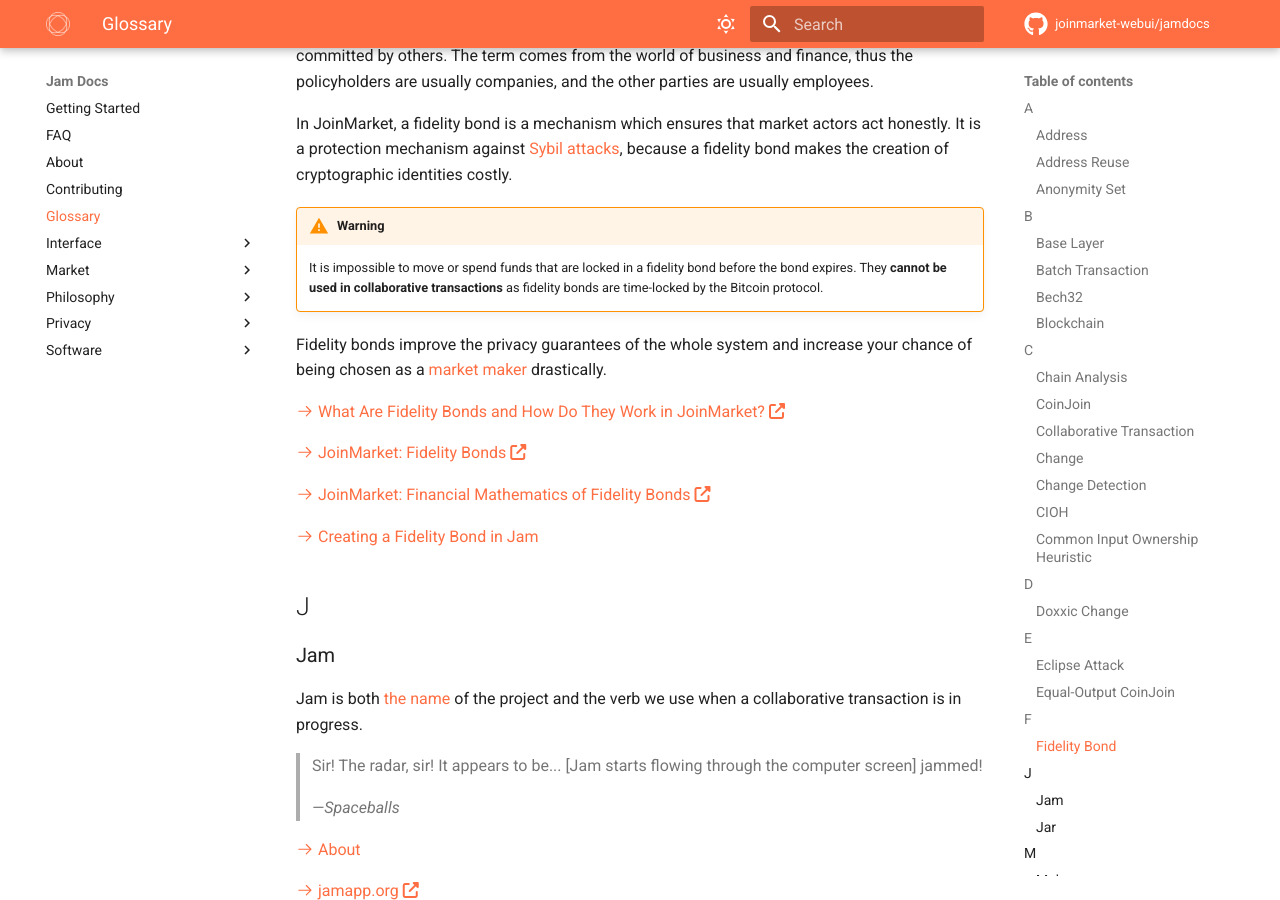
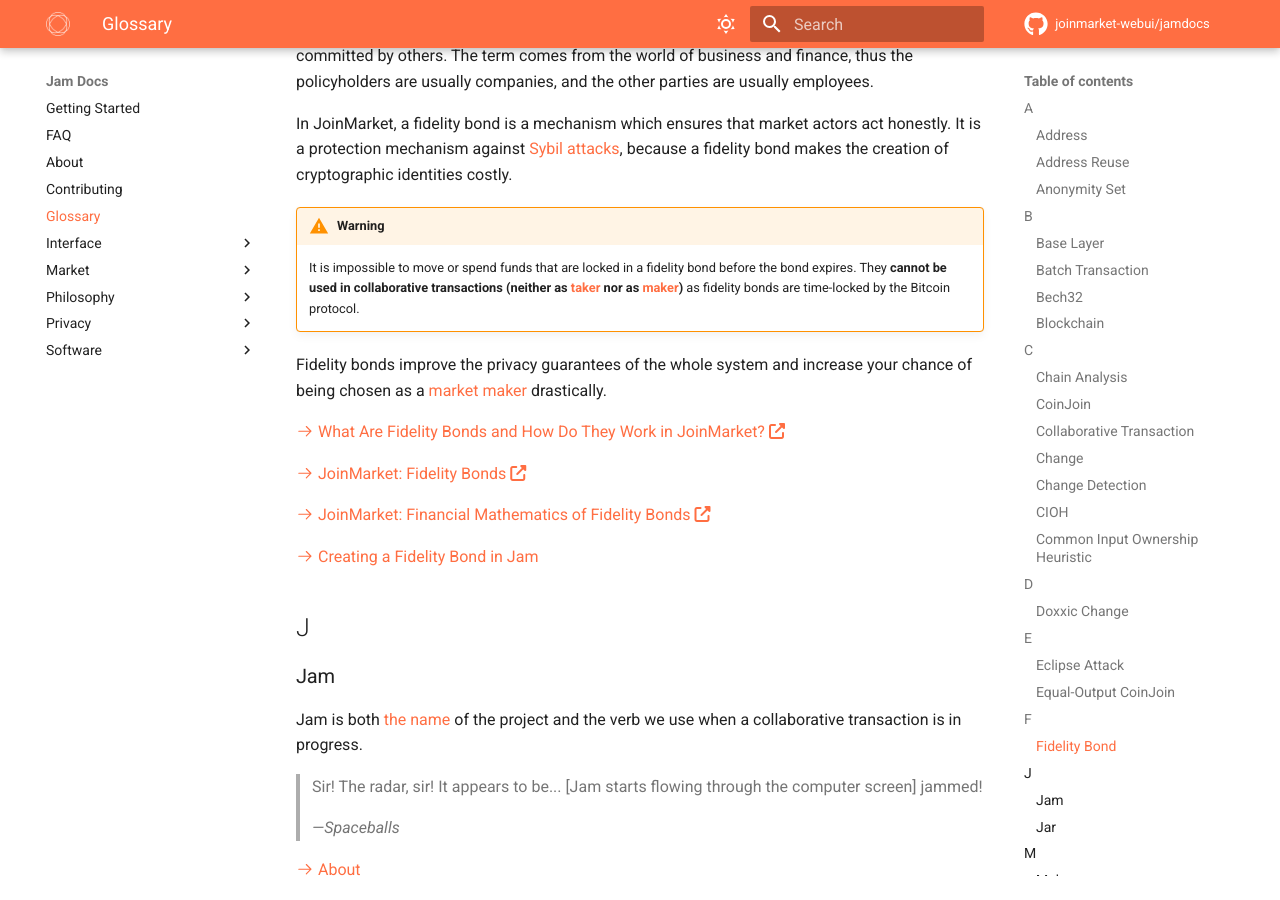
Before and after one commit to joinmarket-webui/jamdocs, an MkDocs documentation site: the page built from docs/glossary.md, in a window 1280 px wide and 900 px high, scrolled down 5547 px. Built offline with MkDocs 1.6.1 and Material for MkDocs 9.7.7, drawn with Linux system fonts in a browser that asks for light colours; nearby versions of some CDN libraries; comment, search, counter and statistics services are not loaded.

```diff
--- a/docs/glossary.md
+++ b/docs/glossary.md
@@ -308,7 +308,8 @@ cryptographic identities costly.
 
 !!! warning
     It is impossible to move or spend funds that are locked in a fidelity bond
-    before the bond expires. They **cannot be used in collaborative transactions**
+    before the bond expires. They **cannot be used in collaborative transactions
+    (neither as [taker][taker] nor as [maker][maker])**
     as fidelity bonds are time-locked by the Bitcoin protocol.
 
 Fidelity bonds improve the privacy guarantees of the whole system and increase
@@ -326,7 +327,8 @@ your chance of being chosen as a [market maker](#maker) drastically.
 [jm-fb]: https://github.com/JoinMarket-Org/joinmarket-clientserver/blob/master/docs/fidelity-bonds.md
 [jm-fb-math]: https://gist.github.com/chris-belcher/87ebbcbb639686057a389acb9ab3e25b
 [jam-fb]: /interface/fidelity-bonds/
-
+[maker]: /glossary/#maker
+[taker]: /glossary/#taker
 
 ## J
 ### Jam
```
Also changed, not shown: docs/interface/03-earn.md (+3 -0 lines), docs/interface/fidelity-bonds.md (+4 -1 lines).
